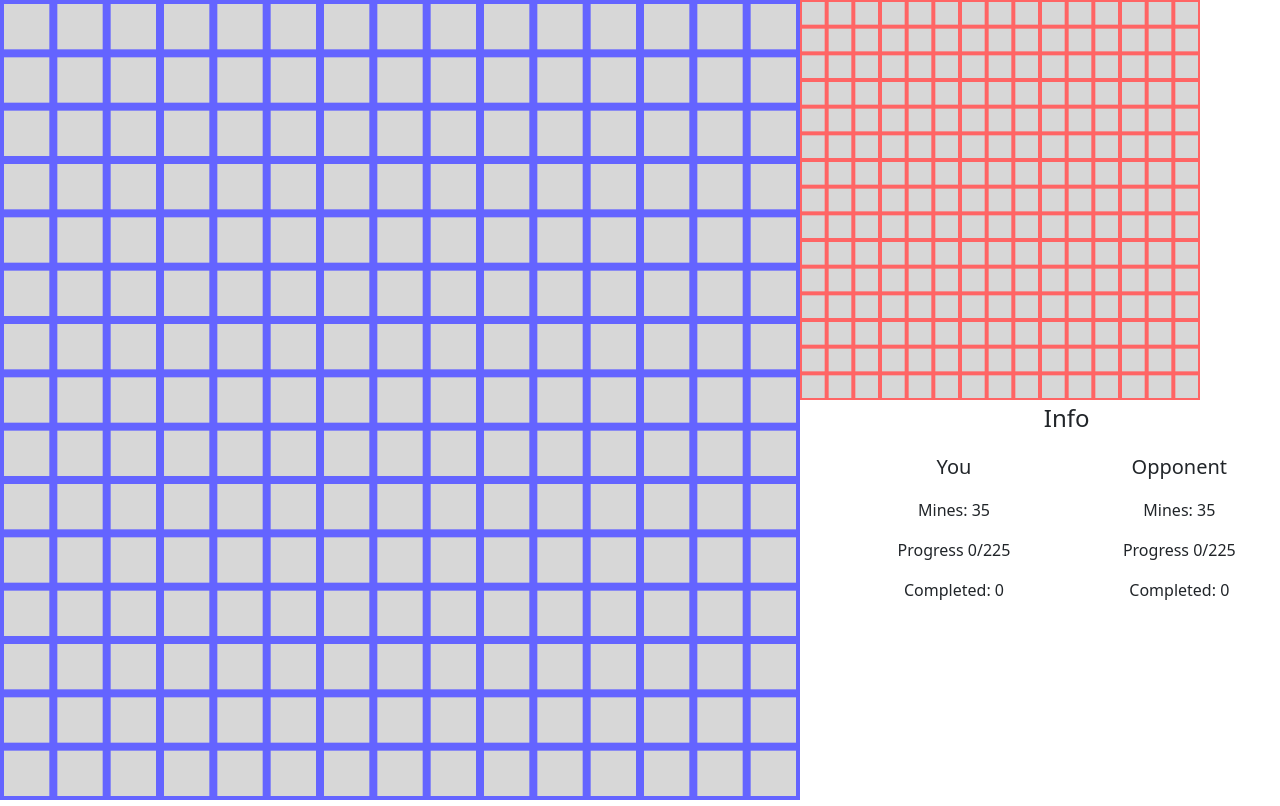
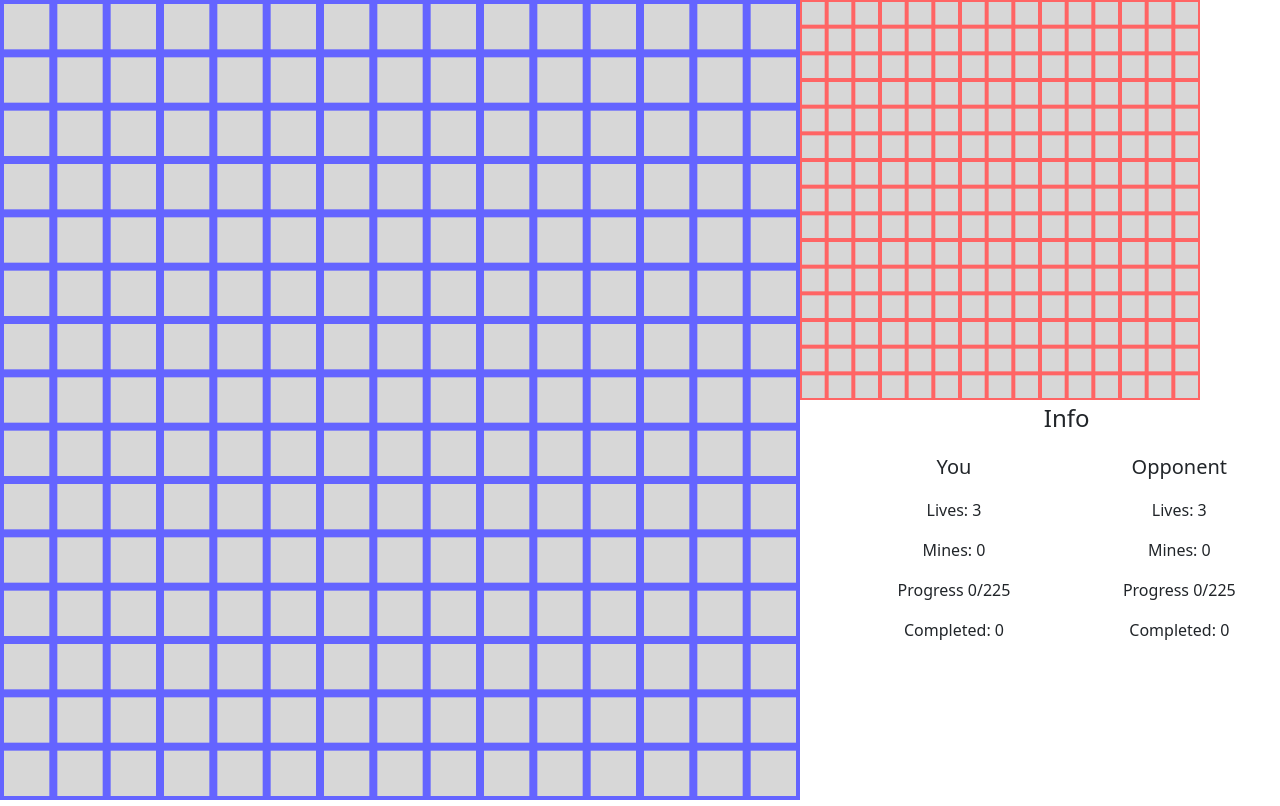
Before and after one commit to github-account-i-guess/multiplayer-minesweeper, a website: page index.html in a window 1280 px wide. Drawn offline with nearby package versions, Linux system fonts and the light colour scheme.

Commit message:
changed the way progress is displayed, made clicking on a flag no reveal the mine under it, and added lives

```diff
--- a/index.html
+++ b/index.html
@@ -42,6 +42,7 @@
         <script src="static/square.js"></script>
         <script src="static/grid-square.js"></script>
         <script src="static/grid.js"></script>
+        <script src="static/player.js"></script>
         <script src="static/player-display.js"></script>
 
         <script src="static/index.js"></script>
--- a/static/grid-square.js
+++ b/static/grid-square.js
@@ -92,7 +92,7 @@ class GridSquare {
     }
 
     reveal(x, y, event) {
-        if (this.revealed) return;
+        if (this.revealed || this.flagged) return;
 
         this.revealed = true;
 
--- a/static/grid.js
+++ b/static/grid.js
@@ -92,14 +92,20 @@ class Grid {
     }
 
     get mines() {
-        return Grid.mineAmount - this.squares.filter(s => {
+        return this.squares.filter(s => {
+            return s.mine;
+        }).length;
+    }
+
+    get unflaggedMines() {
+        return this.mines - this.squares.filter(s => {
             return s.flagged;
         }).length;
     }
 
     get progress() {
         return this.squares.filter(s => {
-            return s.mine || s.revealed;
+            return s.revealed;
         }).length;
     }
 }
--- a/static/index.js
+++ b/static/index.js
@@ -49,8 +49,11 @@ const otherPlayerOffset = 1/otherPlayerScale;
 const playerGrid = new Grid(0, 0, 1, "rgb(100, 100, 255)", getSquares(0));
 const opponentGrid = new Grid(otherPlayerOffset, 0, 1, "rgb(255, 100, 100)", getSquares(otherPlayerOffset));
 
-const playerDisplay = new PlayerDisplay(playerDisplaysContainer, playerGrid, "You");
-const opponentDisplay = new PlayerDisplay(playerDisplaysContainer, opponentGrid, "Opponent");
+const player = new Player("You", playerGrid);
+const opponent = new Player("Opponent", opponentGrid);
+
+const playerDisplay = new PlayerDisplay(playerDisplaysContainer, player);
+const opponentDisplay = new PlayerDisplay(playerDisplaysContainer, opponent);
 
 let completedGrids = 0;
 
@@ -89,7 +92,13 @@ document.addEventListener("keydown", event => {
     const key = event.key.toLowerCase();
 
     if (key == 'tab') {
-        if (playerGrid.completed) completedGrids ++;
+        if (playerGrid.completed) player.completed ++;
+        else {
+            player.lives --;
+            if (player.lives <= 0) {
+                console.log("You lost, this will do more in the future");
+            }
+        }
         playerGrid.reset();
     }
 });
--- a/static/player-display.js
+++ b/static/player-display.js
@@ -14,10 +14,12 @@ class PlayerDisplay {
         return row;
     }
 
-    constructor(container, grid, name) {
+    constructor(container, player) {
+        const { grid, name } = player;
         this.container = container;
-        this.grid = grid;
-        this.name = name;
+        this.grid = player.grid;
+        this.name = player.name;
+        this.player = player;
 
         this.build();
     }
@@ -37,8 +39,11 @@ class PlayerDisplay {
 
         this.completedGrids = createElement("p", ["text-center"], `Completed: None`);
 
+        this.livesCounter = createElement("p", ["text-center"], `Lives: ${Player.startingLives}`);
+
         this.containerFluid.append(...[
             this.title,
+            this.livesCounter,
             this.mineCounter,
             this.progressCounter,
             this.completedGrids,
@@ -49,10 +54,15 @@ class PlayerDisplay {
         this.container.append(this.col);
     }
 
-    update(completed, sendableMines) {
-        this.mineCounter.innerHTML = `Mines: ${this.grid.mines}`;
-        this.progressCounter.innerHTML = `Progress ${this.grid.progress}/${Grid.gridArea}`;
-        if (this.grid.completed) completed ++;
-        this.completedGrids.innerHTML = `Completed: ${completed}`;
+    update() {
+        const { mineCounter, grid, progressCounter, completedGrids, livesCounter } = this;
+        const { unflaggedMines, progress, mines } = grid;
+        let { completed, lives } = this.player
+
+        livesCounter.innerHTML = `Lives: ${lives}`;
+        mineCounter.innerHTML = `Mines: ${unflaggedMines}`;
+        progressCounter.innerHTML = `Progress ${progress}/${Grid.gridArea - mines}`;
+        if (grid.completed) completed ++;
+        completedGrids.innerHTML = `Completed: ${completed}`;
     }
 }
--- /dev/null
+++ b/static/player.js
@@ -0,0 +1,11 @@
+class Player {
+    static startingLives = 3;
+
+    completed = 0;
+    lives = Player.startingLives;
+
+    constructor(name, grid) {
+        this.name = name;
+        this.grid = grid;
+    }
+}
```
